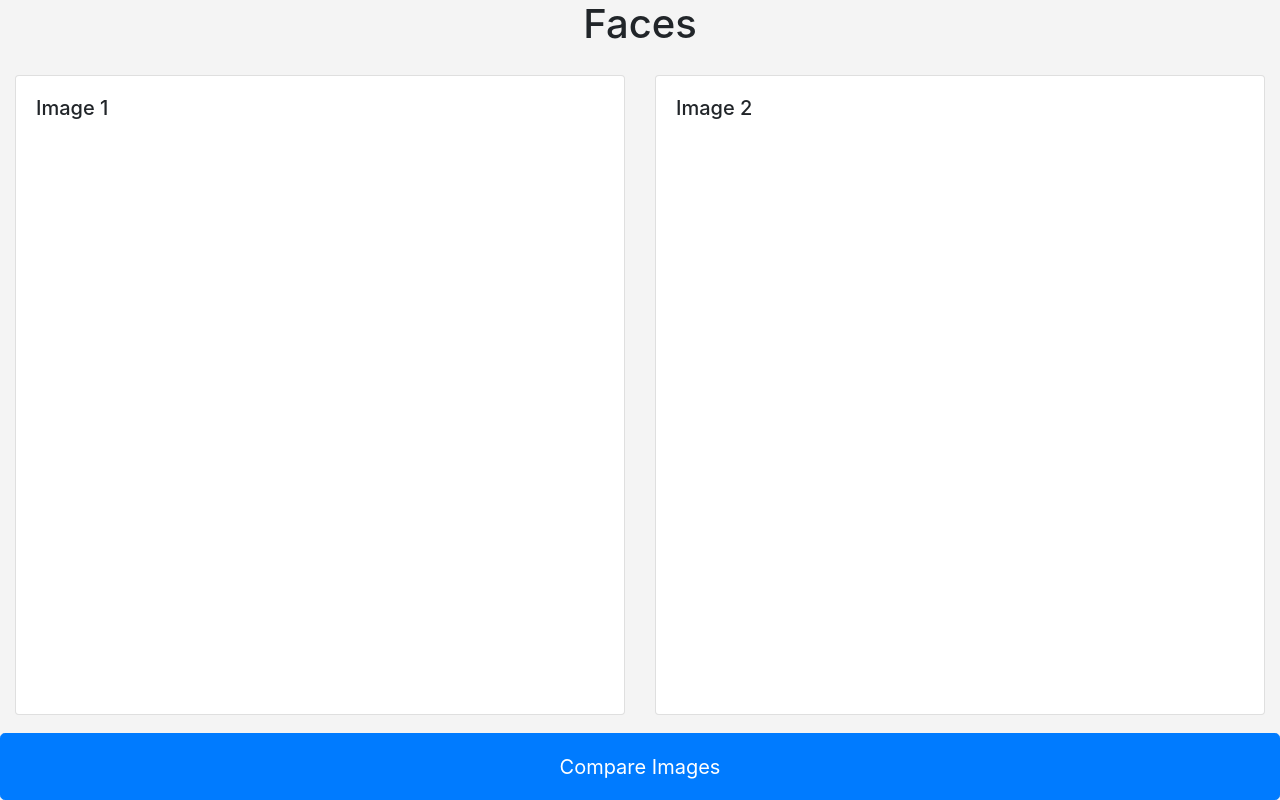
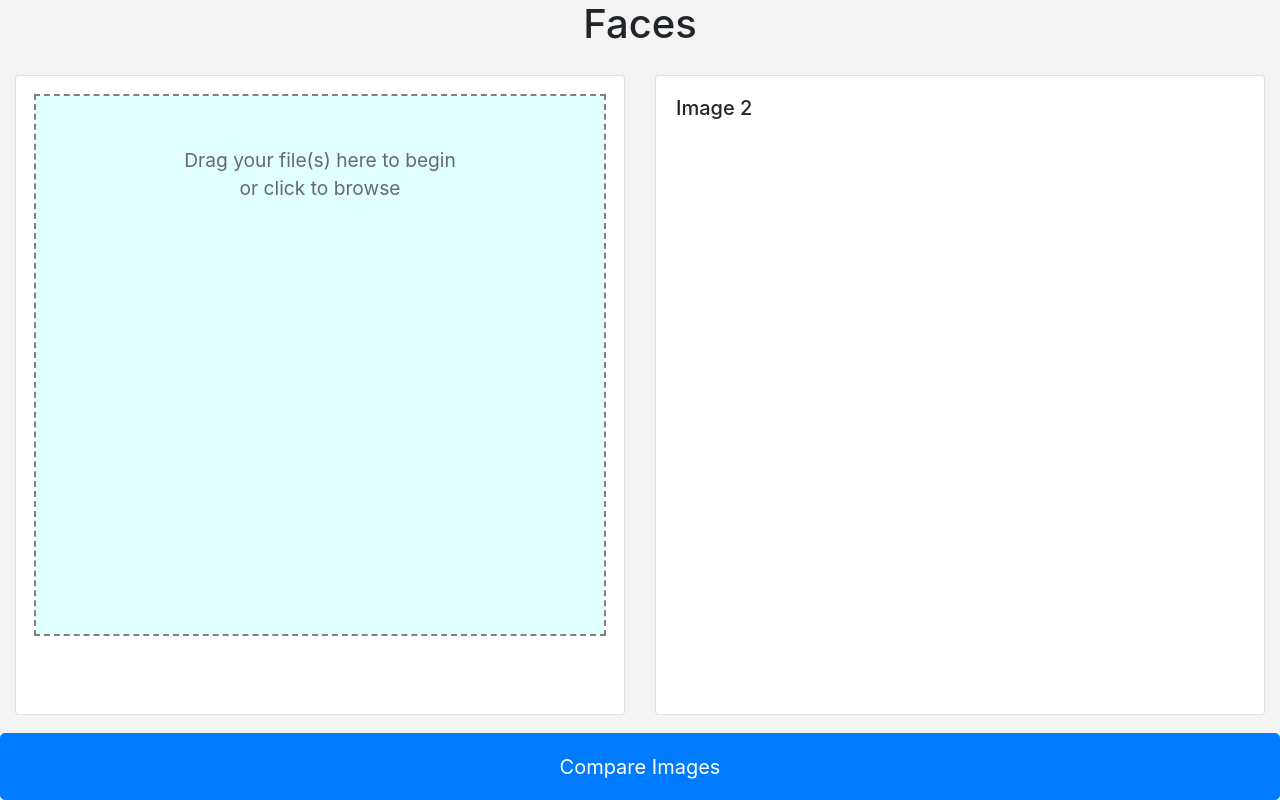
Before and after one commit to Video-Computing-Group/faces-frontend, a Vue app: page / in a window 1280 px wide. Built offline with nearby package versions, Linux system fonts and the light colour scheme.

Commit message:
adding image upload

```diff
--- a/src/components/HelloWorld.vue
+++ b/src/components/HelloWorld.vue
@@ -8,7 +8,23 @@
       <div class="img-upload col-md-6">
         <div class="card">
           <div class="card-body">
-            <h5 class="card-title">Image 1</h5>
+            <img v-if="img1"
+              :src="img1"
+              class="userImage"
+            />
+
+            <div v-if="!img1" class="dropbox">
+              <input type="file" :name="img1" @change="onFileChange" accept="image/*" class="input-file">
+              <p>
+                Drag your file(s) here to begin<br> or click to browse
+              </p>
+            </div>
+
+            <button
+              v-if="img1"
+              @click="removeImage(1)"
+              class="btn btn-primary btn-remove"
+            >Remove Image 1</button>
           </div>
         </div>
       </div>
@@ -31,6 +47,33 @@ export default {
   name: 'HelloWorld',
   data () {
     return {
+      img1: '',
+      img2: ''
+    }
+  },
+  methods: {
+    onFileChange(e) {
+      let files = e.target.files || e.dataTransfer.files;
+      if (!files.length)
+        return;
+      this.createImage(files[0]);
+    },
+    createImage(file) {
+      let image = new Image();
+      let reader = new FileReader();
+
+      reader.onload = (e) => {
+        this.img1 = e.target.result;
+      };
+      reader.readAsDataURL(file);
+    },
+    removeImage: function (num) {
+      if (num === 1) {
+        this.img1 = '';
+      }
+      else if (num === 2) {
+        this.img2 = '';
+      }
     }
   }
 }
@@ -55,4 +98,38 @@ html, body, #main {
   height: 80%;
   width: 100%;
 }
+.dropbox {
+  outline: 2px dashed grey; /* the dash box */
+  background: lightcyan;
+  color: dimgray;
+  height: 90%;
+  width: 100%;
+  position: relative;
+  cursor: pointer;
+}
+
+.input-file {
+  opacity: 0; /* invisible but it's there! */
+  width: 100%;
+  height: 90%;
+  position: absolute;
+  cursor: pointer;
+}
+
+.dropbox:hover {
+  background: lightblue; /* when mouse over to the drop zone, change color */
+}
+
+.dropbox p {
+  font-size: 1.2em;
+  text-align: center;
+  padding: 50px 0;
+}
+.userImage {
+  width: 100%;
+}
+.btn-remove {
+  bottom: 20px;
+  position: absolute;
+}
 </style>
```
Also changed, not shown: 1 other file (tests, documents, lock files or other folders).
